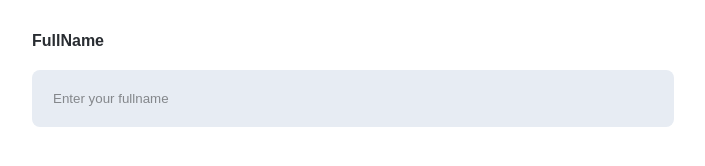
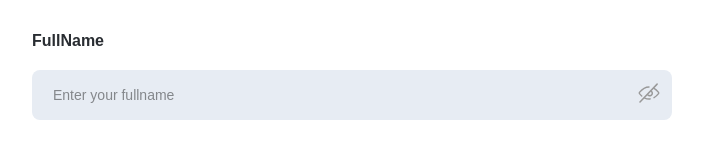
Before and after one commit to truong258/Monkey, a React (Create React App) app: page /sign-up in a window 1280 px wide. Shown: the part 304-470 px from the top of the page, without its empty margins (308-1013 px from the left). Built offline with nearby package versions, Linux system fonts and the light colour scheme.

Commit message:
chia component input label

```diff
--- a/package.json
+++ b/package.json
@@ -3,18 +3,21 @@
   "version": "0.1.0",
   "private": true,
   "dependencies": {
+    "@hookform/resolvers": "^3.3.2",
     "@testing-library/jest-dom": "^5.17.0",
     "@testing-library/react": "^13.4.0",
     "@testing-library/user-event": "^13.5.0",
     "firebase": "^10.6.0",
     "react": "^18.2.0",
     "react-dom": "^18.2.0",
+    "react-hook-form": "^7.48.2",
     "react-router-dom": "^6.18.0",
     "react-scripts": "^5.0.1",
     "reset-css": "^5.0.2",
     "sass": "^1.69.5",
     "styled-components": "^6.1.1",
-    "web-vitals": "^2.1.4"
+    "web-vitals": "^2.1.4",
+    "yup": "^1.3.2"
   },
   "scripts": {
     "start": "react-scripts start",
--- /dev/null
+++ b/src/components/icon/IconEyeClose.js
@@ -0,0 +1,38 @@
+import React from "react";
+
+const IconEyeClose = ({ className = "", onClick = () => {} }) => {
+  return (
+    <span className={className} onClick={onClick}>
+      <svg
+        width="22"
+        height="20"
+        viewBox="0 0 22 20"
+        fill="none"
+        xmlns="http://www.w3.org/2000/svg"
+      >
+        <path
+          d="M13.5356 8.46454C13.7677 8.69669 13.9519 8.97229 14.0775 9.27561C14.2032 9.57892 14.2678 9.90401 14.2678 10.2323C14.2678 10.5606 14.2031 10.8857 14.0775 11.189C13.9518 11.4923 13.7677 11.7679 13.5355 12.0001C13.3034 12.2322 13.0278 12.4164 12.7245 12.542C12.4211 12.6676 12.0961 12.7323 11.7678 12.7323C11.4394 12.7323 11.1144 12.6676 10.811 12.5419C10.5077 12.4163 10.2321 12.2322 10 12"
+          stroke="#999999"
+          strokeWidth="1.5"
+          strokeLinecap="round"
+        />
+        <path
+          d="M11 4C7.04003 4 4.01115 6.27449 1.4755 9.39738C1.19014 9.74883 1.19009 10.2511 1.47544 10.6025C2.18711 11.479 2.93763 12.2887 3.73669 13M6.74043 15.0348C8.03446 15.6495 9.44549 16 11 16C11.2884 16 11.5719 15.9879 11.8507 15.9643L12.2607 15.9122M15.7029 5.18844C17.5178 6.15443 19.0991 7.64187 20.5245 9.39741C20.8099 9.74885 20.8099 10.2512 20.5245 10.6026C19.1774 12.2617 17.6911 13.6813 16 14.6476"
+          stroke="#999999"
+          strokeWidth="1.4"
+          strokeLinecap="round"
+          strokeLinejoin="round"
+        />
+        <path
+          d="M19.1217 1.11547L1.9998 18.9996"
+          stroke="#999999"
+          strokeWidth="1.5"
+          strokeLinecap="round"
+          strokeLinejoin="round"
+        />
+      </svg>
+    </span>
+  );
+};
+
+export default IconEyeClose;
--- /dev/null
+++ b/src/components/icon/IconEyeOpen.js
@@ -0,0 +1,32 @@
+import React from "react";
+
+const IconEyeOpen = ({ className = "", onClick = () => {} }) => {
+  return (
+    <span className={className} onClick={onClick}>
+      <svg
+        width="22"
+        height="14"
+        viewBox="0 0 22 14"
+        fill="none"
+        xmlns="http://www.w3.org/2000/svg"
+      >
+        <path
+          d="M14.5 1.62156C16.8312 2.50868 18.7928 4.24569 20.5245 6.37837C20.8098 6.72982 20.8099 7.23217 20.5245 7.58361C17.9889 10.7065 14.96 12.981 11 12.981C7.04003 12.981 4.01115 10.7065 1.4755 7.58361C1.19014 7.23216 1.19016 6.72981 1.47551 6.37837C3.69735 3.64197 6.29789 1.55697 9.5717 1.0828C9.75303 1.05654 9.93641 1.03522 10.1219 1.019L10.561 1"
+          stroke="#999999"
+          strokeWidth="1.4"
+          strokeLinecap="round"
+          strokeLinejoin="round"
+        />
+        <path
+          d="M13.5 6.98096C13.5 8.36167 12.3807 9.48096 11 9.48096C9.61929 9.48096 8.5 8.36167 8.5 6.98096C8.5 5.60025 9.61929 4.48096 11 4.48096C12.3807 4.48096 13.5 5.60025 13.5 6.98096Z"
+          stroke="#999999"
+          strokeWidth="1.4"
+          strokeLinecap="round"
+          strokeLinejoin="round"
+        />
+      </svg>
+    </span>
+  );
+};
+
+export default IconEyeOpen;
--- /dev/null
+++ b/src/components/icon/index.js
@@ -0,0 +1,4 @@
+import IconEyeOpen from "./IconEyeOpen";
+import IconEyeClose from "./IconEyeClose";
+
+export { IconEyeOpen, IconEyeClose };
--- /dev/null
+++ b/src/components/input/Input.js
@@ -0,0 +1,68 @@
+import React from "react";
+import styled from "styled-components";
+import { useController } from "react-hook-form";
+import PropTypes from "prop-types";
+
+const InputStyles = styled.div`
+  position: relative;
+  width: 100%;
+  input {
+    width: 93%;
+    padding: ${(props) =>
+      props.hasIcon ? "16px 60px 16px 20px" : "16px 20px"};
+    background-color: ${(props) => props.theme.grayLight};
+    //border: 1px solid ${(props) => props.theme.grayf1};
+    border: 1px solid transparent;
+    border-radius: 8px;
+    transition: all 0.2s linear;
+    color: ${(props) => props.theme.black};
+    font-size: 14px;
+  }
+  input::-webkit-input-placeholder {
+    color: #b2b3bd;
+  }
+  input::-moz-input-placeholder {
+    color: #b2b3bd;
+  }
+  .input-icon {
+    position: absolute;
+    right: -14px;
+    top: 50%;
+    transform: translateY(-50%);
+    cursor: pointer;
+  }
+  input:focus {
+    background-color: white;
+    border-color: ${(props) => props.theme.primary};
+
+    outline: none;
+  }
+`;
+/**
+ *
+ * @param {*} placeholder(optional) - Placeholder of input
+ * @param {*} name(optional) - name of input
+ * @param {*} control - control from react hook form
+ * @returns Input
+ */
+const Input = ({ name = "", type = "text", children, control, ...props }) => {
+  const { field } = useController({
+    control,
+    name,
+    defaultValue: "",
+  });
+  return (
+    <InputStyles hasIcon={children ? true : false}>
+      <input id={name} type={type} {...field} {...props} />
+      {children ? <div className="input-icon">{children}</div> : null}
+    </InputStyles>
+  );
+};
+Input.propTypes = {
+  // value: PropTypes.string
+  name: PropTypes.string.isRequired,
+  type: PropTypes.string,
+  children: PropTypes.any,
+  control: PropTypes.any.isRequired,
+};
+export default Input;
--- /dev/null
+++ b/src/components/label/Label.js
@@ -0,0 +1,18 @@
+import React from "react";
+import styled from "styled-components";
+
+const LabelStyles = styled.label`
+  color: ${(props) => props.theme.grayDark};
+  font-weight: 600;
+  cursor: pointer;
+`;
+
+const Label = ({ htmlFor = "", children, ...props }) => {
+  return (
+    <LabelStyles htmlFor={htmlFor} {...props}>
+      {children}
+    </LabelStyles>
+  );
+};
+
+export default Label;
--- a/src/pages/SignUpPage.js
+++ b/src/pages/SignUpPage.js
@@ -1,5 +1,24 @@
 import React from "react";
 import styled from "styled-components";
+import Label from "../components/label/Label";
+import Input from "../components/input/Input";
+import { useNavigate } from "react-router-dom";
+import { useForm } from "react-hook-form";
+import { yupResolver } from "@hookform/resolvers/yup";
+import * as yup from "yup";
+import { IconEyeClose } from "../components/icon";
+
+const schema = yup.object({
+  fullname: yup.string().required("Please enter your fullname"),
+  email: yup
+    .string()
+    .email("Please enter valid email address")
+    .required("Please enter your email address"),
+  password: yup
+    .string()
+    .min(8, "Your password must be at least 8 characters or greater")
+    .required("Please enter your password"),
+});
 
 const SignUpPageStyles = styled.div`
   min-height: 100vh;
@@ -21,12 +40,8 @@ const SignUpPageStyles = styled.div`
     align-items: flex-start;
     row-gap: 20px;
   }
-  .label {
-    color: ${(props) => props.theme.grayDark};
-    font-weight: 600;
-    cursor: pointer;
-  }
-  .input {
+
+  /* .input {
     width: 100%;
     padding: 20px;
     background-color: ${(props) => props.theme.grayLight};
@@ -41,7 +56,7 @@ const SignUpPageStyles = styled.div`
     border-color: ${(props) => props.theme.primary};
 
     outline: none;
-  }
+  } */
   input::-webkit-input-placeholder {
     color: #84878b;
   }
@@ -55,6 +70,12 @@ const SignUpPageStyles = styled.div`
 `;
 
 const SignUpPage = () => {
+  const navigate = useNavigate();
+  const {
+    control,
+    handleSubmit,
+    formState: { errors, isValid, isSubmitting },
+  } = useForm({ mode: "onChange", resolver: yupResolver(schema) });
   return (
     <SignUpPageStyles>
       <div className="container">
@@ -62,15 +83,18 @@ const SignUpPage = () => {
         <h1 className="heading">My Blogging</h1>
         <form className="form">
           <div className="feild">
-            <label htmlFor="fullname" className="label">
+            <Label htmlFor="fullname" className="label">
               FullName
-            </label>
-            <input
+            </Label>
+            <Input
               id="fullname"
               type="text"
-              className="input"
+              name="fullname"
               placeholder="Enter your fullname"
-            />
+              control={control}
+            >
+              <IconEyeClose className="input-icon"></IconEyeClose>
+            </Input>
           </div>
         </form>
       </div>
```
Also changed, not shown: 1 other file (tests, documents, lock files or other folders).
